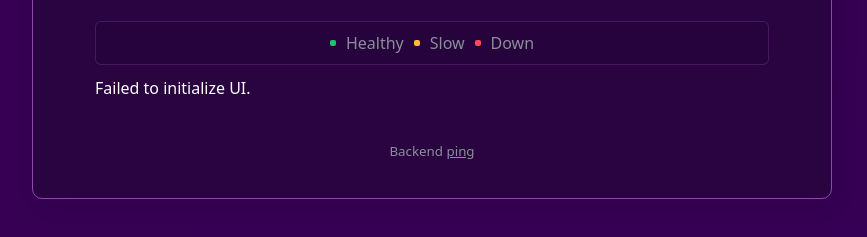
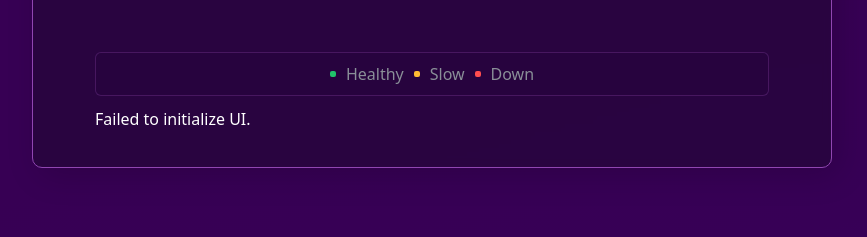
Before and after one commit to PIVX-Labs/Labs-Pulse, a plain HTML site: page frontend/index.html in a window 1280 px wide. Shown: the part 437-674 px from the top of the page, without its empty margins (208-1075 px from the left). Drawn offline with Linux system fonts and the light colour scheme; no server answers.

Commit message:
remove backend ping

```diff
--- a/frontend/index.html
+++ b/frontend/index.html
@@ -33,10 +33,6 @@
 
         <section id="services"></section>
       </main>
-
-      <footer>
-        <small>Backend <a href="/api/ping" target="_blank" rel="noopener">ping</a></small>
-      </footer>
     </div>
 
     <div class="service-tooltip" id="serviceTooltip"></div>
```
